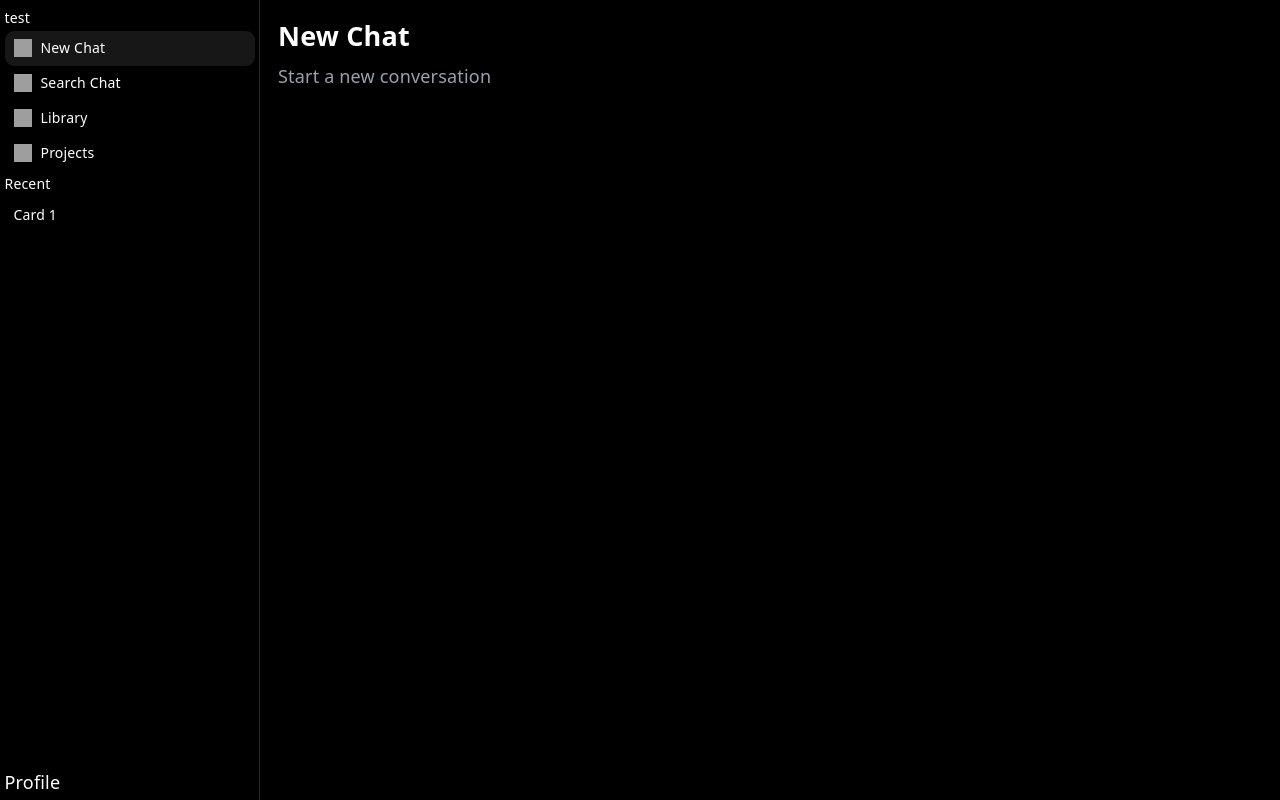
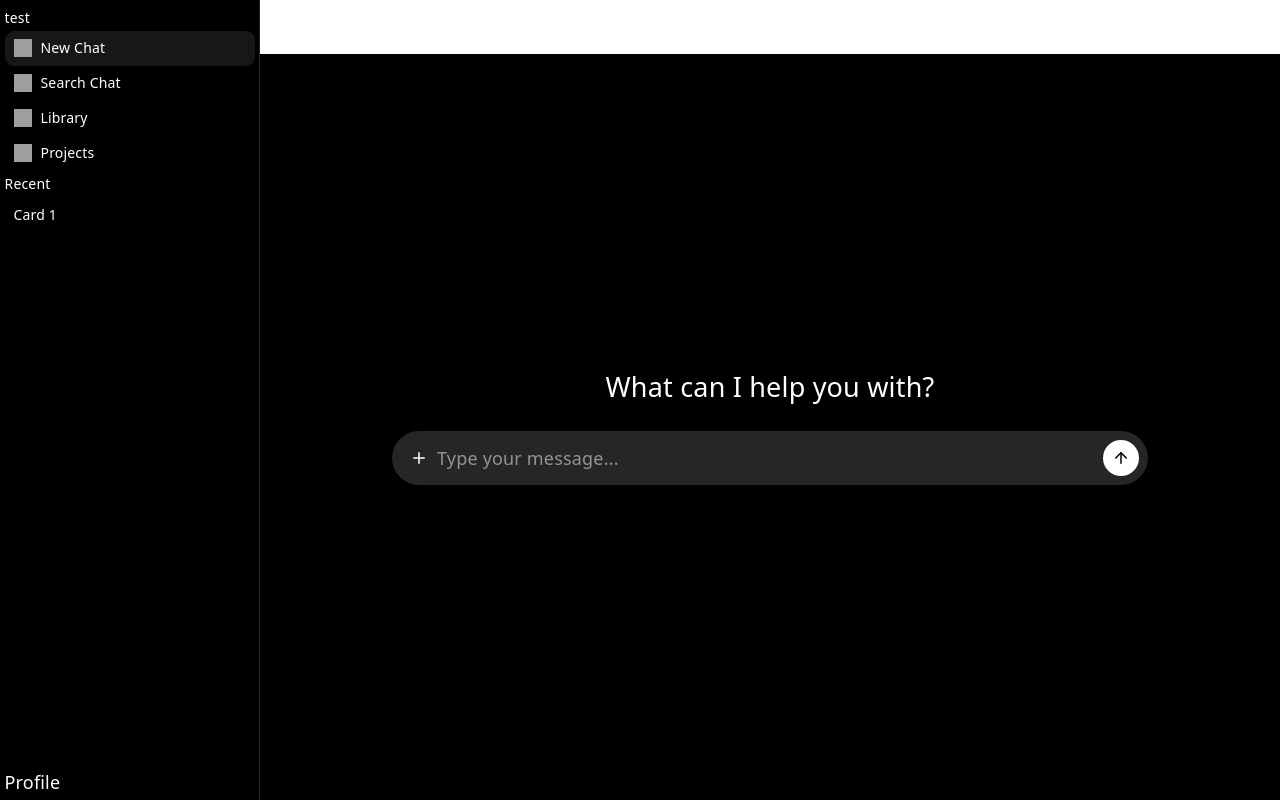
Before and after one commit to johnnathanieI/LLM-Chatbot, a React (Vite) app: page / in a window 1280 px wide. Built offline with nearby package versions, Linux system fonts and the light colour scheme; grey boxes are pictures that could not be loaded.

Commit message:
UI additions
Working on the New Chat/Home page the look is pretty solid.

Setting up the top bar? don't think it's necessary maybe since home button page is the logo button at the top left currently test though.

```diff
--- a/src/App.jsx
+++ b/src/App.jsx
@@ -11,13 +11,16 @@ function App() {
       <div className="flex h-svh w-screen flex-col">
         <div className="relative z-0 flex min-h-0 w-full flex-1">
           <SideBar />
-          <div className="relative flex min-h-0 w-full flex-1">
-            <Routes>
-              <Route path="/" element={<NewChat />} />
-              <Route path="/new-chat" element={<NewChat />} />
-              <Route path="/library" element={<Library />} />
-              <Route path="/projects" element={<Projects />} />
-            </Routes>
+          <div className="relative flex min-h-0 w-full flex-1 @container/main">
+            <div className="relative flex flex-col w-full flex-1 overflow-y-auto">
+              {/* Top bar */}
+              <div className="flex bg-white w-full min-h-0 justify-items-between h-12 p-2"></div>
+              <Routes>
+                <Route path="/" element={<NewChat />} />
+                <Route path="/library" element={<Library />} />
+                <Route path="/projects" element={<Projects />} />
+              </Routes>
+            </div>
           </div>
         </div>
         <div></div>
--- a/src/components/SideBar.jsx
+++ b/src/components/SideBar.jsx
@@ -18,11 +18,7 @@ function SideBar() {
           {/* New chat and Search chat parallax */}
           <div className="flex flex-col">
             <SBButton
-              active={
-                location.pathname === "/" ||
-                location.pathname === "/new-chat" ||
-                activeButton === "new-chat"
-              }
+              active={location.pathname === "/" || activeButton === "new-chat"}
               onClick={() => {
                 navigate("/");
                 setActiveButton("new-chat");
--- a/src/pages/NewChat.jsx
+++ b/src/pages/NewChat.jsx
@@ -1,8 +1,53 @@
 export default function NewChat() {
   return (
     <div className="flex-1 p-4">
-      <h1 className="text-2xl font-bold">New Chat</h1>
-      <p className="text-gray-400 mt-2">Start a new conversation</p>
+      <div className="flex flex-col items-center justify-center h-full">
+        <h1 className="text-2xl">What can I help you with?</h1>
+        <div className="flex mt-6 w-full max-w-md rounded-full bg-neutral-800 p-2 mx-auto @lg/main:max-w-2xl">
+          {/* Img button but idk how to implement for now */}
+          <button className="font-bold rounded-full md:hover:bg-neutral-700 cursor-pointer p-2 w-8 h-8 flex items-center justify-center shrink-0">
+            <svg
+              xmlns="http://www.w3.org/2000/svg"
+              width="24"
+              height="24"
+              viewBox="0 0 24 24"
+              fill="none"
+              stroke="currentColor"
+              stroke-width="2"
+              stroke-linecap="round"
+              stroke-linejoin="round"
+              class="lucide lucide-plus-icon lucide-plus"
+            >
+              <path d="M5 12h14" />
+              <path d="M12 5v14" />
+            </svg>
+          </button>
+          <form autocomplete="off" className="flex flex-1 overflow-x-auto mr-2">
+            <input
+              type="text"
+              className="bg-transparent outline-none"
+              placeholder="Type your message..."
+            />
+          </form>
+          <button className="bg-white text-black md:hover:bg-gray-200 rounded-full cursor-pointer p-2 w-8 h-8 flex items-center justify-center shrink-0">
+            <svg
+              xmlns="http://www.w3.org/2000/svg"
+              width="24"
+              height="24"
+              viewBox="0 0 24 24"
+              fill="none"
+              stroke="currentColor"
+              stroke-width="2"
+              stroke-linecap="round"
+              stroke-linejoin="round"
+              class="lucide lucide-arrow-up-icon lucide-arrow-up"
+            >
+              <path d="m5 12 7-7 7 7" />
+              <path d="M12 19V5" />
+            </svg>
+          </button>
+        </div>
+      </div>
     </div>
   );
 }
```
